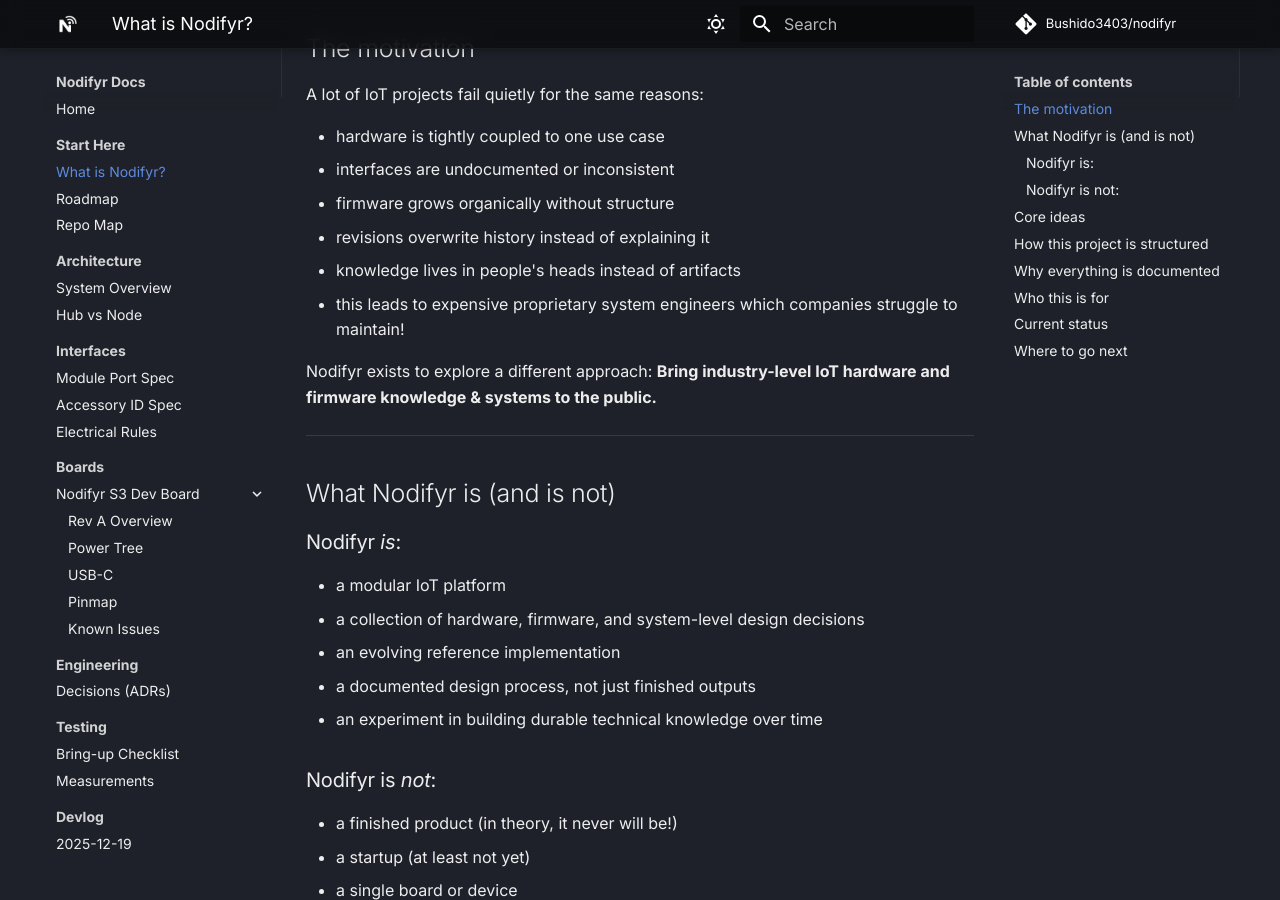
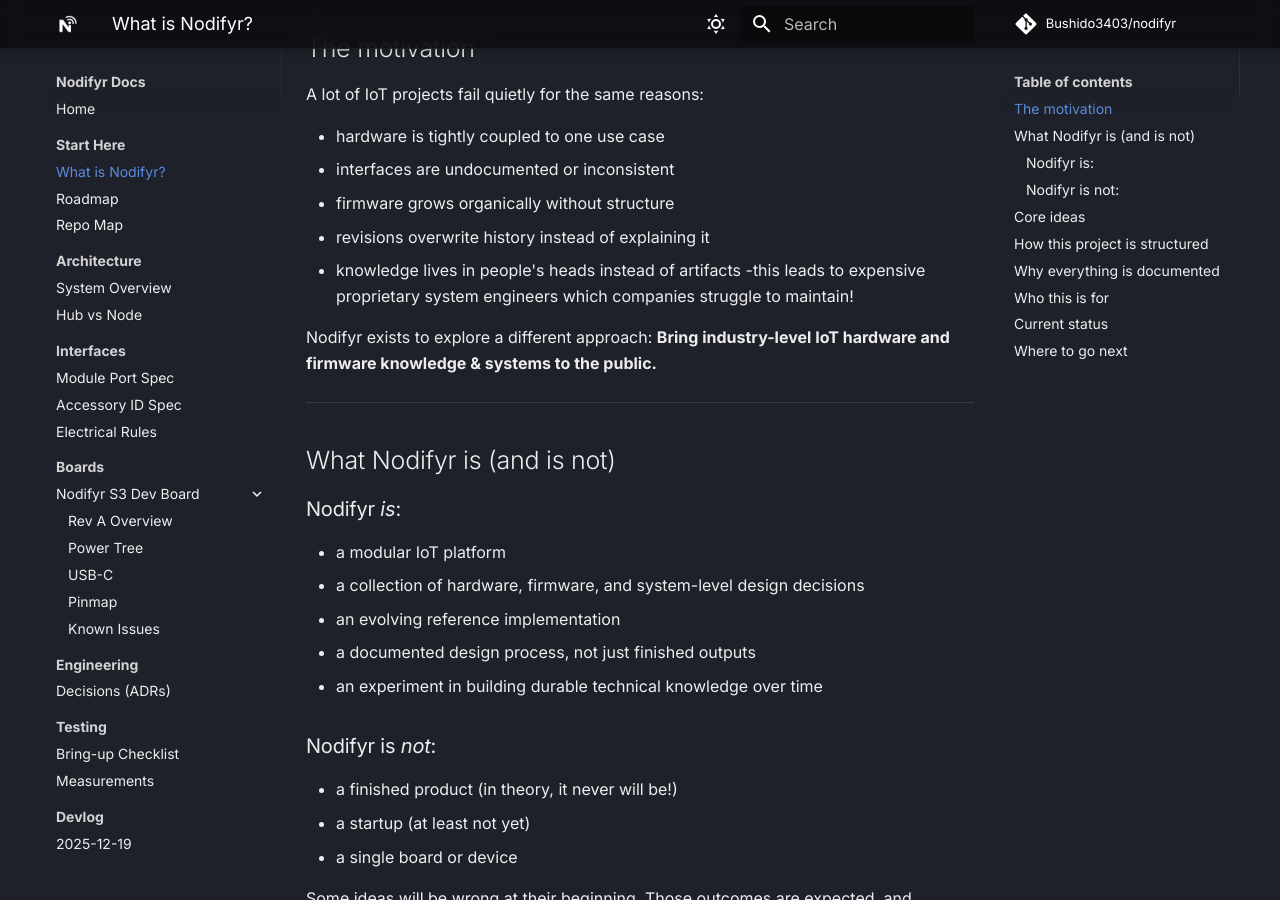
Before and after one commit to Bushido3403/nodifyr, an MkDocs documentation site: the page built from docs/start-here/what-is-nodifyr.md, in a window 1280 px wide and 900 px high, scrolled down 401 px. Built offline with MkDocs 1.6.1 and Material for MkDocs 9.7.7, drawn with Linux system fonts in a browser that asks for light colours; comment, search, counter and statistics services are not loaded.

Commit message:
List formatting V2 lol

```diff
--- a/docs/start-here/what-is-nodifyr.md
+++ b/docs/start-here/what-is-nodifyr.md
@@ -17,7 +17,7 @@ A lot of IoT projects fail quietly for the same reasons:
 - firmware grows organically without structure
 - revisions overwrite history instead of explaining it
 - knowledge lives in people's heads instead of artifacts
-  - this leads to expensive proprietary system engineers which companies struggle to maintain!
+  \-this leads to expensive proprietary system engineers which companies struggle to maintain!
 
 Nodifyr exists to explore a different approach:
 **Bring industry-level IoT hardware and firmware knowledge & systems to the public.**
```
